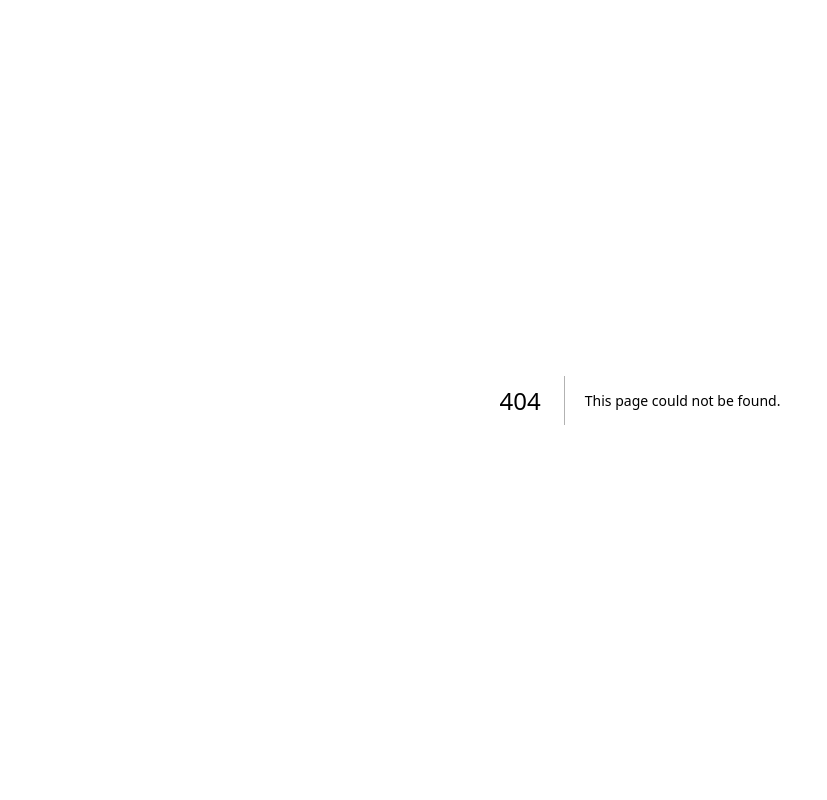
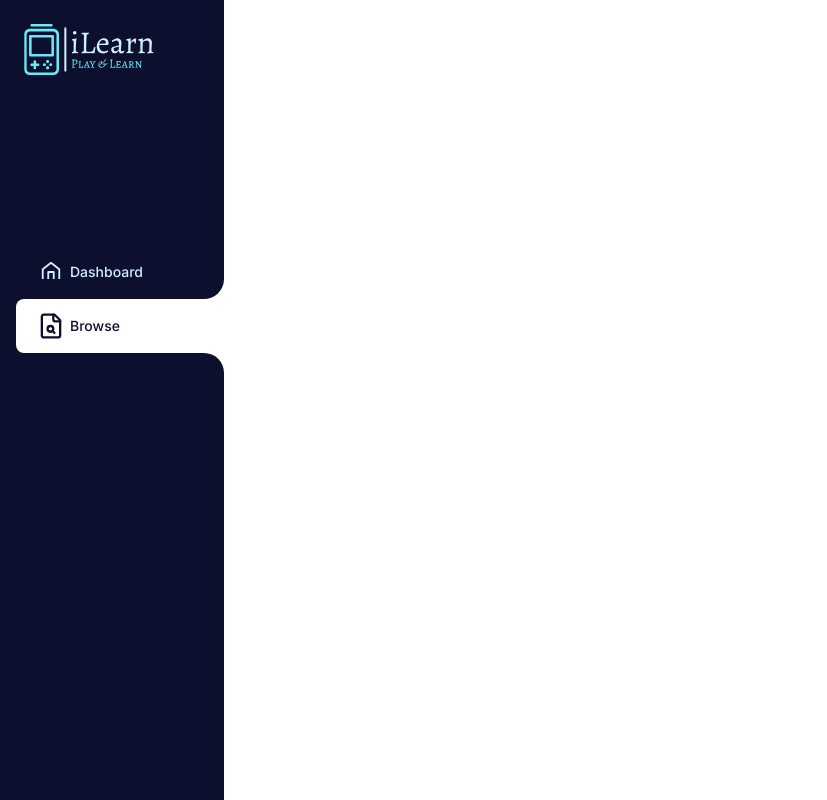
Before and after one commit to IroseAboveitall/LMS_Platform, a Next.js app: page /search in a window 1280 px wide. Before the commit this address had no page. Shown: the whole page, without its empty margins (0-827 px from the left). Built offline with nearby package versions, Linux system fonts and the light colour scheme.

Commit message:
[FEATURE] Add the Search page for testing the Sidebar.
Added the Search page for testing the Clicking the Sidebar.
    But a bug has emerged.

```diff
--- /dev/null
+++ b/app/(dashboard)/(routes)/search/page.tsx
@@ -0,0 +1,5 @@
+const SearchPage = () => {
+  return <div>Search</div>;
+};
+
+export default SearchPage;
```
